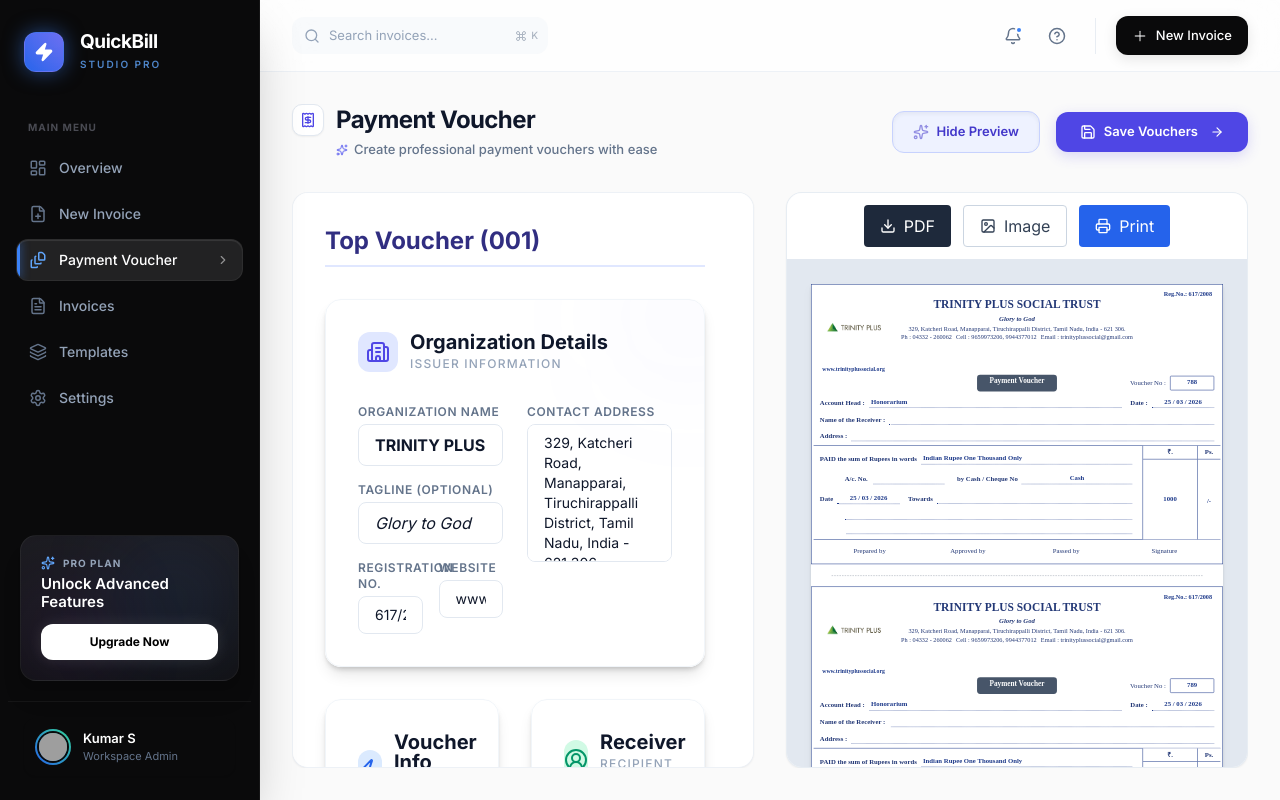
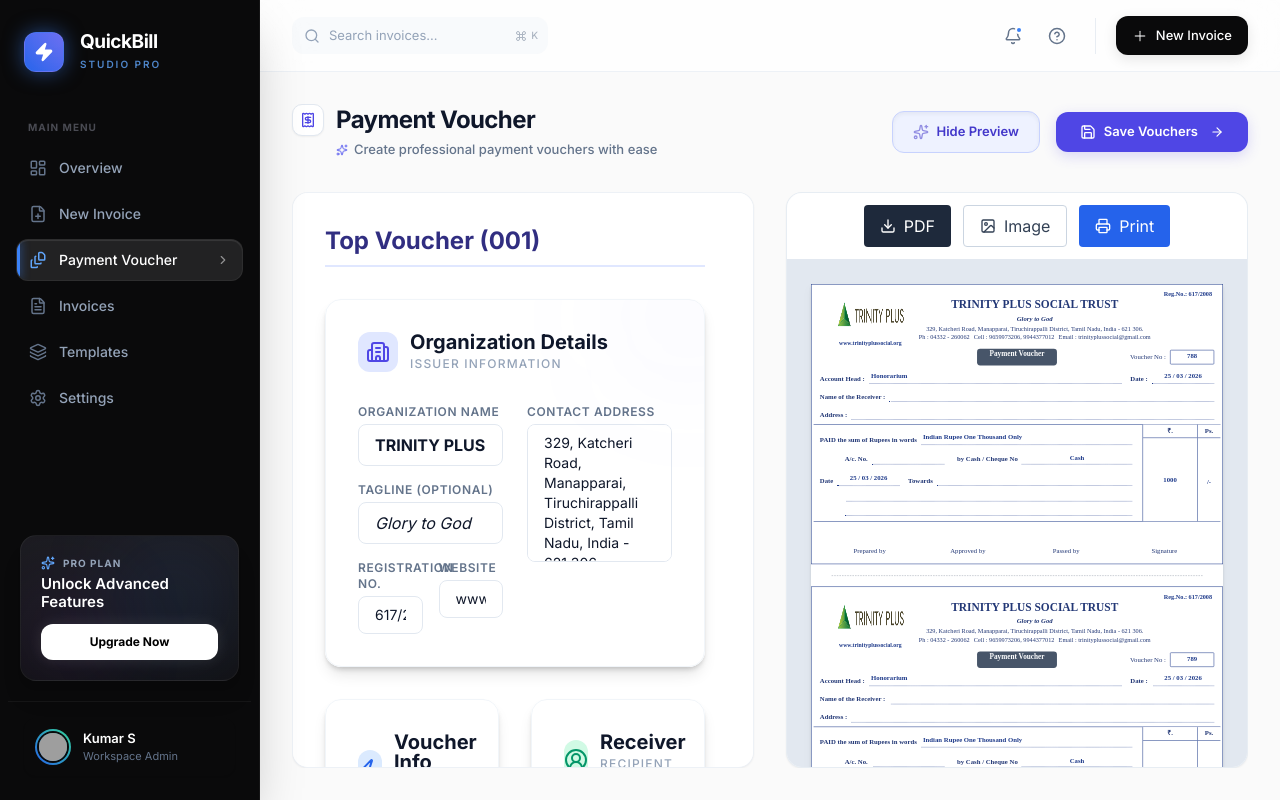
Before and after one commit to INDRAKUMAR2004/Invoice-Generator, a React (Vite) app: page /voucher in a window 1280 px wide. Both pictures are taken after a click on the button "Show Preview". Built offline with nearby package versions, Linux system fonts and the light colour scheme; grey boxes are pictures that could not be loaded.

Commit message:
UI Adjustment for Logo and Inputs

```diff
--- a/src/components/VoucherPreview.tsx
+++ b/src/components/VoucherPreview.tsx
@@ -97,13 +97,13 @@
 
           <div className="flex justify-between items-start px-2">
             {/* Logo */}
-            <div className="w-[130px] flex flex-col items-center pl-2">
+            <div className="w-[200px] flex flex-col items-center pl-2">
               <img
                 src={logo}
                 style={{
-                  width: '140px',
-                  height: '140px',
-                  objectFit: 'contain',
+                  width: '150px',
+                  height: '90px',
+                  objectFit: 'fill',
                 }}
                 alt="Logo"
               />
@@ -134,7 +134,7 @@
 
           {/* Payment Voucher Label & Voucher No */}
           <div className="flex justify-center items-center mt-1 relative w-full">
-            <div className="bg-[#475569] text-white px-6 pb-2 h-[32px] rounded-md text-[14px] font-bold print:bg-[#1e3a8a] flex items-center justify-center">
+            <div className="bg-[#475569] text-white px-6 pb-[12px] h-[32px] rounded-md text-[14px] font-bold print:bg-[#1e3a8a] flex items-center justify-center">
               <span className="leading-none">Payment Voucher</span>
             </div>
             <div className="absolute right-3 flex items-center gap-2">
@@ -154,7 +154,7 @@
             <div className="flex items-end mb-[8px]">
               <span className="whitespace-nowrap pb-[2px]">Account Head :</span>
               <div
-                className="flex-1 border-b border-[#1e3a8a] border-dotted mx-2 font-bold px-1 pt-[4px]"
+                className="flex-1 border-b border-[#1e3a8a] border-dotted mx-2 font-bold px-1 pt-[4px] pb-[22px] "
                 style={{ height: '24px', ...dataStyle }}
               >
                 {accountHead}
@@ -162,7 +162,7 @@
 
               <span className="whitespace-nowrap pb-[2px] ml-2">Date :</span>
               <div
-                className="w-[120px] border-b border-[#1e3a8a] border-dotted ml-2 font-bold px-1 text-center pt-[4px]"
+                className="w-[120px] border-b border-[#1e3a8a] border-dotted ml-2 font-bold px-1 text-center pt-[4px] pb-[22px]"
                 style={{ height: '24px', ...dataStyle }}
               >
                 {date}
@@ -174,7 +174,7 @@
                 Name of the Receiver :
               </span>
               <div
-                className="flex-1 border-b border-[#1e3a8a] border-dotted ml-2 font-bold pl-2 truncate pt-[4px]"
+                className="flex-1 border-b border-[#1e3a8a] border-dotted ml-2 font-bold pl-2 truncate pt-[4px] pb-[22px]"
                 style={{ height: '24px', ...dataStyle }}
               >
                 {receiverName}
@@ -184,7 +184,7 @@
             <div className="flex items-end mb-[6px]">
               <span className="whitespace-nowrap pb-[2px]">Address :</span>
               <div
-                className="flex-1 border-b border-[#1e3a8a] border-dotted ml-2 font-bold pl-2 truncate pt-[4px]"
+                className="flex-1 border-b border-[#1e3a8a] border-dotted ml-2 font-bold pl-2 truncate pt-[4px] pb-[22px]"
                 style={{ height: '24px', ...dataStyle }}
               >
                 {address}
@@ -202,7 +202,7 @@
                 PAID the sum of Rupees in words
               </span>
               <div
-                className="flex-1 border-b border-[#1e3a8a] border-dotted mx-2 font-bold px-1 truncate pt-[4px]"
+                className="flex-1 border-b border-[#1e3a8a] border-dotted mx-2 font-bold px-1 truncate pt-[4px] pb-[22px]"
                 style={{ height: '24px', ...dataStyle }}
               >
                 {amountInWords}
@@ -235,7 +235,7 @@
             <div className="flex items-end mb-[14px]">
               <span className="whitespace-nowrap pb-[2px]">Date</span>
               <div
-                className="w-[120px] border-b border-[#1e3a8a] border-dotted mx-2 font-bold px-1 text-center pt-[4px]"
+                className="w-[120px] border-b border-[#1e3a8a] border-dotted mx-2 font-bold px-1 text-center pt-[4px] pb-[22px]"
                 style={{ height: '24px', ...dataStyle }}
               >
                 {date}
```
